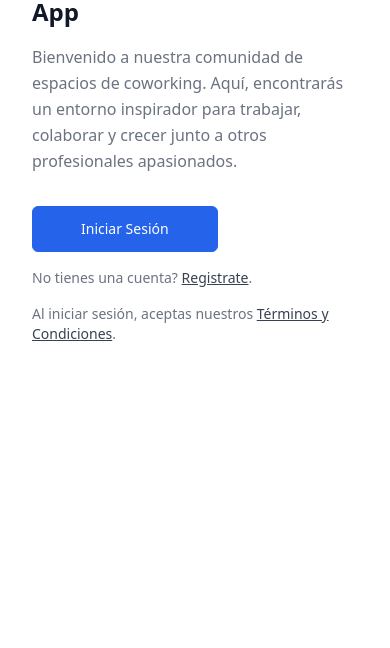
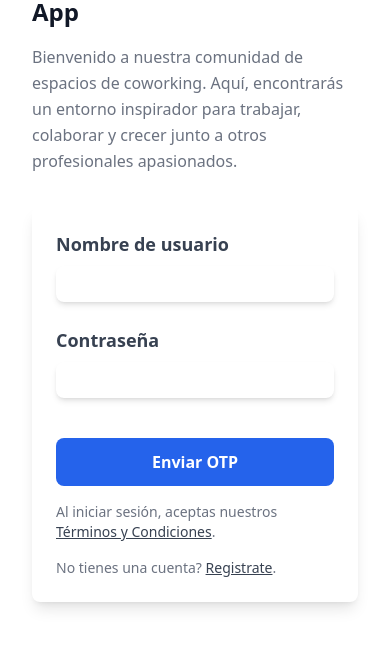
Before and after one commit to RobertoSuarez/app-coworking, a Django app: page /users/send-otp/ in a window 390 px wide. Shown: the part 188-836 px from the top of the page. Run offline with Django 5.2, Linux system fonts and the light colour scheme; some libraries are stand-ins or nearby versions.

Commit message:
verificacion de dos paso en base al otp

```diff
--- a/users/models.py
+++ b/users/models.py
@@ -11,7 +11,9 @@ class UserProfile(models.Model):
     )
     location = models.CharField(max_length=255, blank=True, null=True)
     phone_number = models.CharField(max_length=20, blank=True, null=True)
-    otp_secret = models.CharField(max_length=64, null=True)
+    otp_secret = models.CharField(
+        max_length=64, default=pyotp.random_base32, blank=True
+    )
 
     def __str__(self):
         return self.user.username
--- a/users/templates/users/login.html
+++ b/users/templates/users/login.html
@@ -43,7 +43,7 @@
           Bienvenido a nuestra comunidad de espacios de coworking. Aquí, encontrarás un entorno inspirador para trabajar, colaborar y crecer junto a otros profesionales apasionados.
         </p>
 
-        <form class="mt-8" action="" method="post" >
+        {% comment %} <form class="mt-8" action="" method="post" >
           {% csrf_token %}
           {{ form|crispy }}
 
@@ -64,7 +64,52 @@
             Al iniciar sesión, aceptas nuestros
             <a href="{% url 'terms_and_conditions' %}" class="text-gray-700 underline">Términos y Condiciones</a>.
           </p>
-        </form>
+        </form> {% endcomment %}
+
+        <form class=" mx-auto mt-8 p-6 bg-white rounded-lg shadow-lg" action="{% url 'send_otp' %}" method="post">
+          {% csrf_token %}
+          <div class="mb-6">
+              <label for="username" class="block text-lg font-semibold text-gray-700">Nombre de usuario</label>
+              <input
+                  type="text"
+                  name="username"
+                  id="username"
+                  class="mt-2 block w-full rounded-lg border-gray-300 shadow-md focus:outline-none focus:ring-2 focus:ring-blue-500 focus:border-blue-500 py-2 px-4 text-sm"
+                  required
+              />
+          </div>
+          <div class="mb-6">
+              <label for="password" class="block text-lg font-semibold text-gray-700">Contraseña</label>
+              <input
+                  type="password"
+                  name="password"
+                  id="password"
+                  class="mt-2 block w-full rounded-lg border-gray-300 shadow-md focus:outline-none focus:ring-2 focus:ring-blue-500 focus:border-blue-500 py-2 px-4 text-sm"
+                  required
+              />
+          </div>
+          <button
+              type="submit"
+              class="w-full py-3 mt-4 bg-blue-600 text-white font-semibold rounded-lg hover:bg-blue-700 focus:outline-none focus:ring-2 focus:ring-blue-500 transition duration-200"
+          >
+              Enviar OTP
+          </button>
+
+          <div class="mt-4">
+            <p class="mt-4 text-sm text-gray-500 sm:mt-0">
+              Al iniciar sesión, aceptas nuestros
+              <a href="{% url 'terms_and_conditions' %}" class="text-gray-700 underline">Términos y Condiciones</a>.
+            </p>
+
+            <p class="mt-4 text-sm text-gray-500 sm:mt-0">
+              No tienes una cuenta?
+
+              <a href="{% url 'register' %}" class="text-gray-700 underline">Registrate</a>.
+            </p>
+
+          </div>
+      </form>
+
 
 
       </div>
--- a/users/templates/users/register.html
+++ b/users/templates/users/register.html
@@ -60,6 +60,12 @@
               <a href="{% url 'login' %}" class="text-gray-700 underline">Inicia Sesión</a>.
             </p>
           </div>
+          <div class="mt-4">
+            <p class="mt-4 text-sm text-gray-500 sm:mt-0">
+                Al registrarte, aceptas nuestros
+              <a href="{% url 'terms_and_conditions' %}" class="text-gray-700 underline">Términos y Condiciones</a>.
+            </p>
+          </div>
         </form>
 
 
--- a/users/views.py
+++ b/users/views.py
@@ -6,8 +6,10 @@ from django.contrib.auth.decorators import login_required
 from django.contrib.auth import login, authenticate
 from django.core.mail import send_mail
 from django.contrib.auth.models import User
+from django.conf import settings
 from .forms import UserProfileForm
 from .models import UserProfile
+import pyotp
 
 
 class RegisterView(generic.CreateView):
@@ -43,13 +45,22 @@ def send_otp(request):
         password = request.POST.get("password")
         user = authenticate(request, username=username, password=password)
         if user:
-            user_profile = UserProfile.objects.get(user=user)
-            otp = user_profile.generate_otp()
+            user_profile, created = UserProfile.objects.get_or_create(user=user)
+
+            if not user_profile.otp_secret:
+                user_profile.otp_secret = pyotp.random_base32()
+                user_profile.save()
+            # Crear el objeto TOTP con un intervalo de 300 segundos (5 minutos)
+            totp = pyotp.TOTP(user_profile.otp_secret, interval=300)
+            otp = totp.now()
+            print("opt: ", otp)
+
+            from_email = settings.DEFAULT_FROM_EMAIL
             # Enviar OTP por correo electrónico
             send_mail(
                 "Tu código OTP",
                 f"Tu código OTP es: {otp}",
-                "noreply@coworkingapp.com",
+                from_email,
                 [user.email],
             )
             request.session["otp_user_id"] = user.id
@@ -64,12 +75,20 @@ def send_otp(request):
 def verify_otp(request):
     if request.method == "POST":
         otp = request.POST.get("otp")
+        print(otp)
         user_id = request.session.get("otp_user_id")
+        print("user_id", user_id)
         if not user_id:
             return redirect("login")
         user = User.objects.get(id=user_id)
         user_profile = UserProfile.objects.get(user=user)
-        if user_profile.verify_otp(otp):
+        print("user secret: ", user_profile.otp_secret)
+        # Crear el objeto TOTP con un intervalo de 300 segundos (5 minutos)
+        totp = pyotp.TOTP(user_profile.otp_secret, interval=300)
+        result = totp.verify(otp)
+        print("result: ", result)
+
+        if result:
             login(request, user)
             return redirect("profile")
         else:
```
Also changed, not shown: users/templates/users/verify_otp.html (+15 -8 lines), users/migrations/0003_alter_userprofile_otp_secret.py (added).
